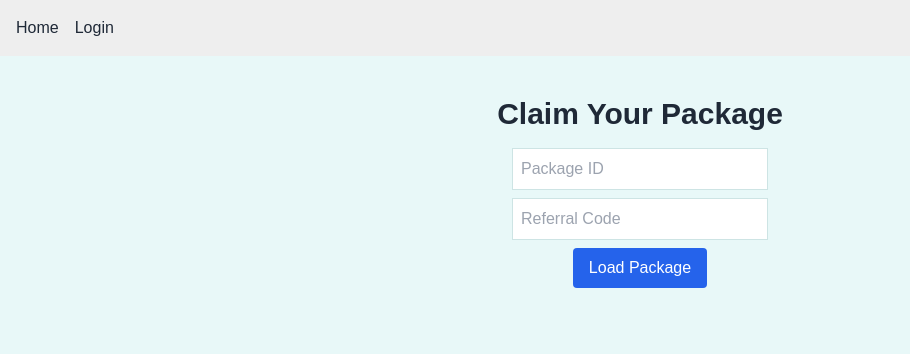
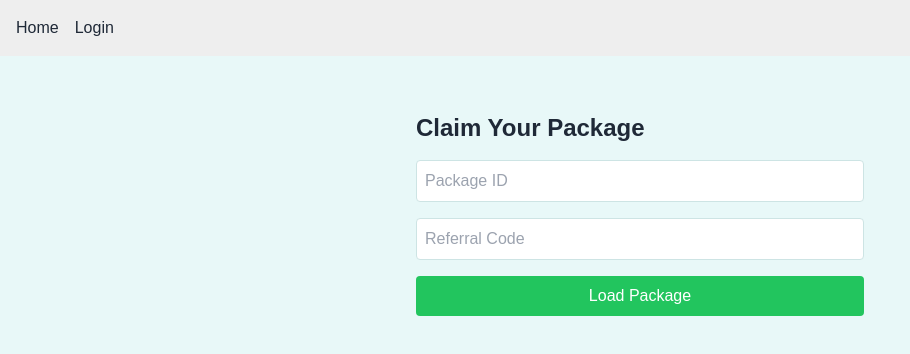
Before and after one commit to flexbuytravel/code-assist, a Next.js app: page /home in a window 1280 px wide. Shown: the top 354 px of the page, without its empty margins (0-910 px from the left). Built offline with nearby package versions, Linux system fonts and the light colour scheme; no server answers.

Commit message:
Update page.tsx

```diff
--- a/src/app/home/page.tsx
+++ b/src/app/home/page.tsx
@@ -1,80 +1,83 @@
-'use client';
+"use client";
 
-import { useEffect, useState } from 'react';
-import { useRouter, useSearchParams } from 'next/navigation';
-import { getPackageById } from '@/app/api/packages/getPackageById';
-import { Loader } from '@/components/Loader';
+import { useState, useEffect } from "react";
+import { useSearchParams, useRouter } from "next/navigation";
 
 export default function HomePage() {
   const searchParams = useSearchParams();
   const router = useRouter();
 
-  const [packageId, setPackageId] = useState('');
-  const [referralCode, setReferralCode] = useState('');
-  const [loading, setLoading] = useState(false);
-  const [error, setError] = useState('');
-  const [packageData, setPackageData] = useState<any>(null);
+  const prefilledPackageId = searchParams.get("packageId") || "";
+  const prefilledReferral = searchParams.get("referralCode") || "";
 
-  // Pre-fill from URL if provided
-  useEffect(() => {
-    const urlPackageId = searchParams.get('packageId') || '';
-    const urlReferralCode = searchParams.get('referralCode') || '';
-    if (urlPackageId && urlReferralCode) {
-      setPackageId(urlPackageId);
-      setReferralCode(urlReferralCode);
-    }
-  }, [searchParams]);
+  const [packageId, setPackageId] = useState(prefilledPackageId);
+  const [referralCode, setReferralCode] = useState(prefilledReferral);
+  const [error, setError] = useState("");
+  const [isLoading, setIsLoading] = useState(false);
 
   const handleLoadPackage = async () => {
-    setError('');
-    setLoading(true);
-    try {
-      const data = await getPackageById(packageId, referralCode);
-      if (!data) {
-        setError('Invalid package or referral code.');
-        setLoading(false);
+    setError("");
+
+    if (!packageId || !referralCode) {
+      setError("Package ID and Referral Code are required.");
       return;
     }
-      setPackageData(data);
-      router.push(`/auth/register?packageId=${packageId}&referralCode=${referralCode}`);
-    } catch (err: any) {
+
+    try {
+      setIsLoading(true);
+
+      // Verify package exists
+      const res = await fetch(`/api/packages/verify?packageId=${packageId}&referralCode=${referralCode}`);
+      const data = await res.json();
+
+      if (!res.ok || !data.valid) {
+        setError(data.error || "Invalid package or referral code.");
+        setIsLoading(false);
+        return;
+      }
+
+      // Redirect to register page with these params
+      router.push(`/auth/register?packageId=${encodeURIComponent(packageId)}&referralCode=${encodeURIComponent(referralCode)}`);
+    } catch (err) {
       console.error(err);
-      setError('Error loading package.');
+      setError("An unexpected error occurred.");
     } finally {
-      setLoading(false);
+      setIsLoading(false);
     }
   };
 
   return (
-    <div className="flex flex-col items-center justify-center p-6">
-      <h1 className="text-3xl font-bold mb-4">Claim Your Package</h1>
+    <div className="max-w-md mx-auto py-10">
+      <h1 className="text-2xl font-bold mb-4">Claim Your Package</h1>
 
+      {error && <div className="bg-red-100 text-red-600 p-2 mb-4 rounded">{error}</div>}
+
+      <div className="space-y-4">
         <input
           type="text"
           placeholder="Package ID"
           value={packageId}
           onChange={(e) => setPackageId(e.target.value)}
-        className="border p-2 mb-2 w-64"
-        disabled={!!searchParams.get('packageId')}
+          readOnly={!!prefilledPackageId}
+          className="w-full p-2 border rounded"
         />
         <input
           type="text"
           placeholder="Referral Code"
           value={referralCode}
           onChange={(e) => setReferralCode(e.target.value)}
-        className="border p-2 mb-2 w-64"
-        disabled={!!searchParams.get('referralCode')}
+          readOnly={!!prefilledReferral}
+          className="w-full p-2 border rounded"
         />
-
-      {error && <p className="text-red-500">{error}</p>}
 
         <button
           onClick={handleLoadPackage}
-        disabled={loading}
-        className="bg-blue-600 text-white px-4 py-2 rounded"
+          disabled={isLoading}
+          className="w-full bg-green-500 hover:bg-green-600 text-white py-2 px-4 rounded"
         >
-        {loading ? 'Loading...' : 'Load Package'}
+          {isLoading ? "Loading..." : "Load Package"}
         </button>
+      </div>
     </div>
   );
 }
```
Lines whose indentation alone changed are shown as unchanged.
